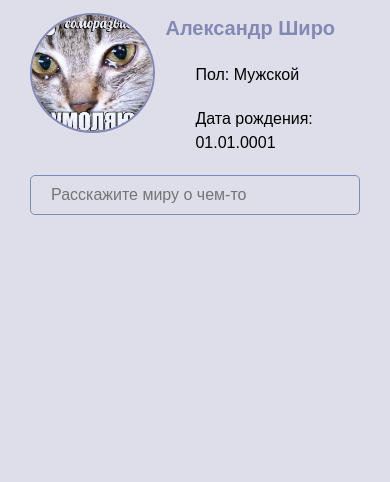
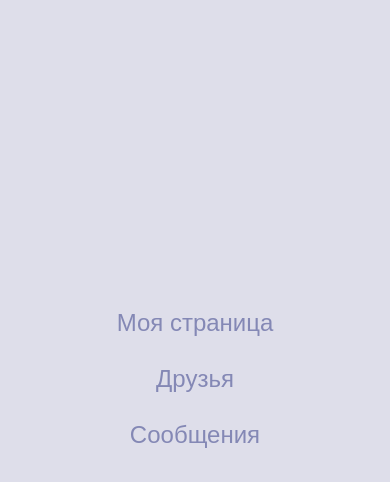
Before and after one commit to Shiro-boop/Yamma, a plain HTML site: page page.html in a window 390 px wide. Both pictures are taken after a click on the element 350 px from the left and 27 px from the top of the page. Shown: the part 62-544 px from the top of the page. Drawn offline with Linux system fonts and the light colour scheme.

Commit message:
Made a new version of the burger menu

```diff
--- a/css/page.css
+++ b/css/page.css
@@ -86,6 +86,30 @@ header a {
     transform: translateY(-9px) rotate(-45deg);
 }
 
+/*-------------------Burger-----------------------*/
+
+.burger__content {
+    display:none;
+}
+
+.burger__content a {
+    margin-bottom: 20px;
+    color: #8488B5;
+    font-size: 24px;
+}
+
+.burger__content.active {
+    display: flex;
+    flex-direction: column;
+    justify-content: center;
+    align-items: center;
+    position: absolute;
+    width: 100%;
+    height: 94vh;
+    top: 54px;
+    left: 0px;
+    background-color: #dedeea;
+}
 /*------------------------------------------*/
 
 main {
@@ -166,6 +190,10 @@ main {
         gap: 30px;
     }
 
+    .sidebar {
+        display: none;
+    }
+
     .bio__avatar {
         height: 500px;
         width: 100%;
--- a/js/page.js
+++ b/js/page.js
@@ -1,5 +1,7 @@
-let burgerBtn = document.querySelector('.burger__menu');
+let burgerBtn = document.querySelector('.burger__menu'),
+    burgerContent = document.querySelector('.burger__content')
 
 burgerBtn.addEventListener('click', (e)=> {
     burgerBtn.classList.toggle('active')
+    burgerContent.classList.toggle('active')
 })
--- a/page.html
+++ b/page.html
@@ -18,6 +18,12 @@
     </header>
 
     <main>
+        <div class="burger__content">
+            <a href="page.html">Моя страница</a>
+            <a href="#">Друзья</a>
+            <a href="#">Сообщения</a>
+        </div>
+
         <div class="sidebar">
             <a href="page.html">Моя страница</a>
             <a href="#">Друзья</a>
```
